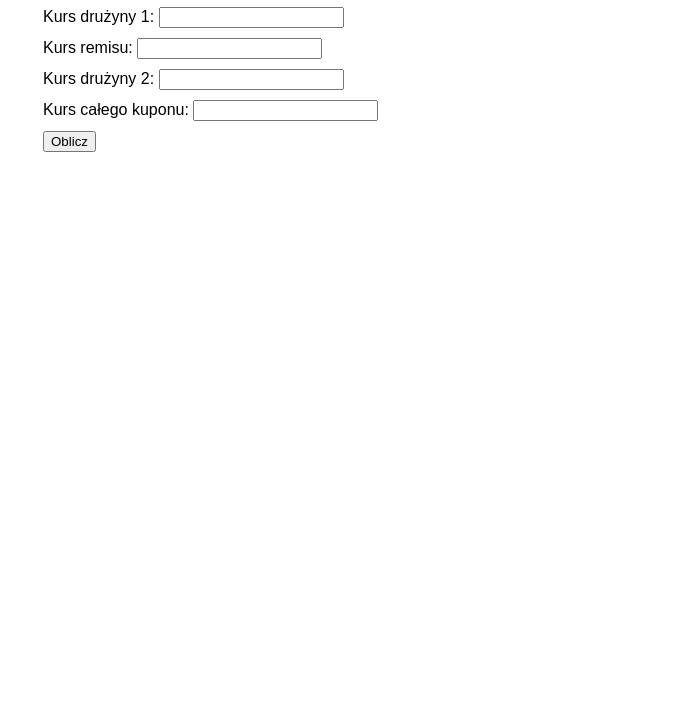
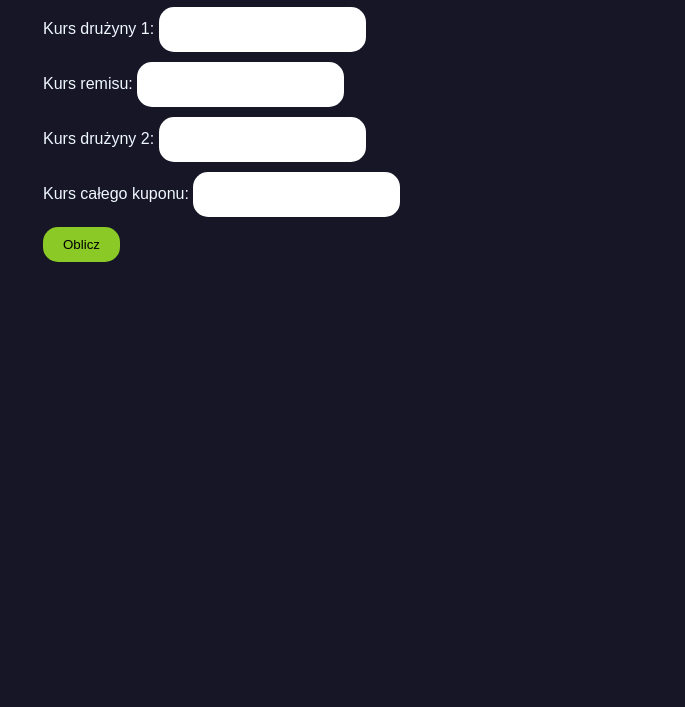
Before and after one commit to tobik05/tobik05.github.io, a plain HTML site: page index.html in a window 1280 px wide. Shown: the part 93-800 px from the top of the page, without its empty margins (297-982 px from the left). Drawn offline with Linux system fonts and the light colour scheme.

Commit message:
Update index.html

```diff
--- a/index.html
+++ b/index.html
@@ -9,6 +9,8 @@
         font-family: Arial, sans-serif;
         margin: 0;
         padding: 20px;
+        color: aliceblue;
+        background-color: #161627;
     }
     h1 {
         text-align: center;
@@ -23,6 +25,19 @@
     .result {
         font-weight: bold;
         text-align: center;
+    }
+    button{
+        padding: 10px 20px;
+        background-color: #8ac926;
+        border: 0px;
+        border-radius: 15px;
+        outline: none;
+    }
+    input{
+        padding: 15px;
+        border: 0px;
+        border-radius: 15px;
+        outline: none;
     }
 </style>
 </head>
```
